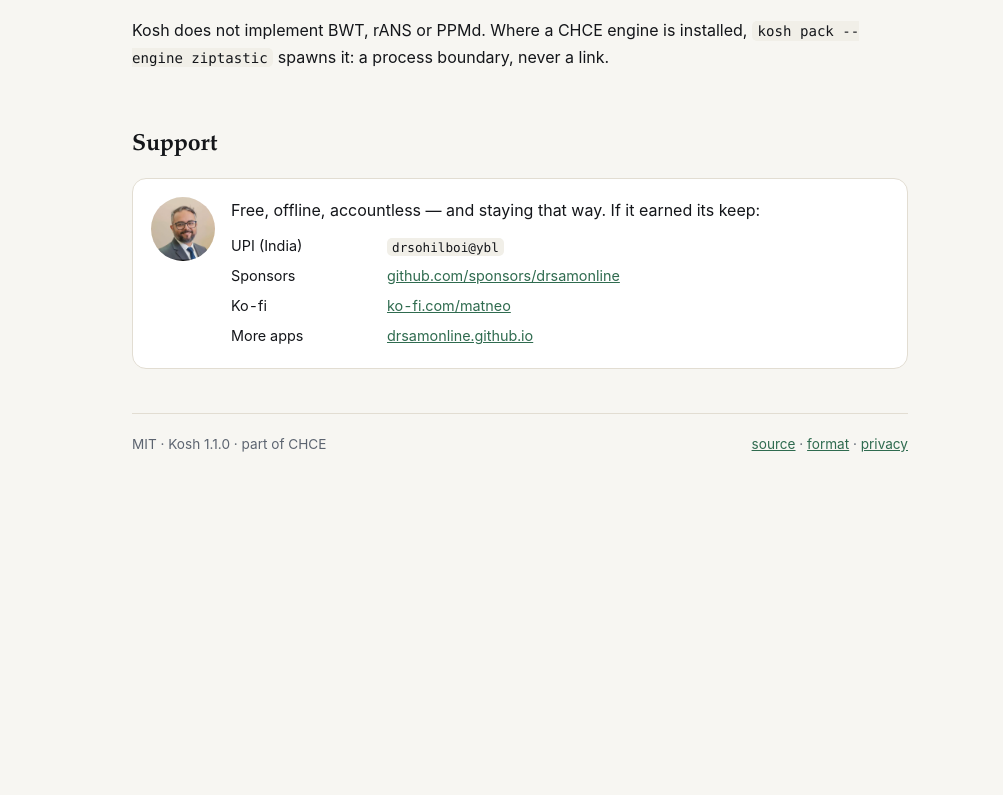
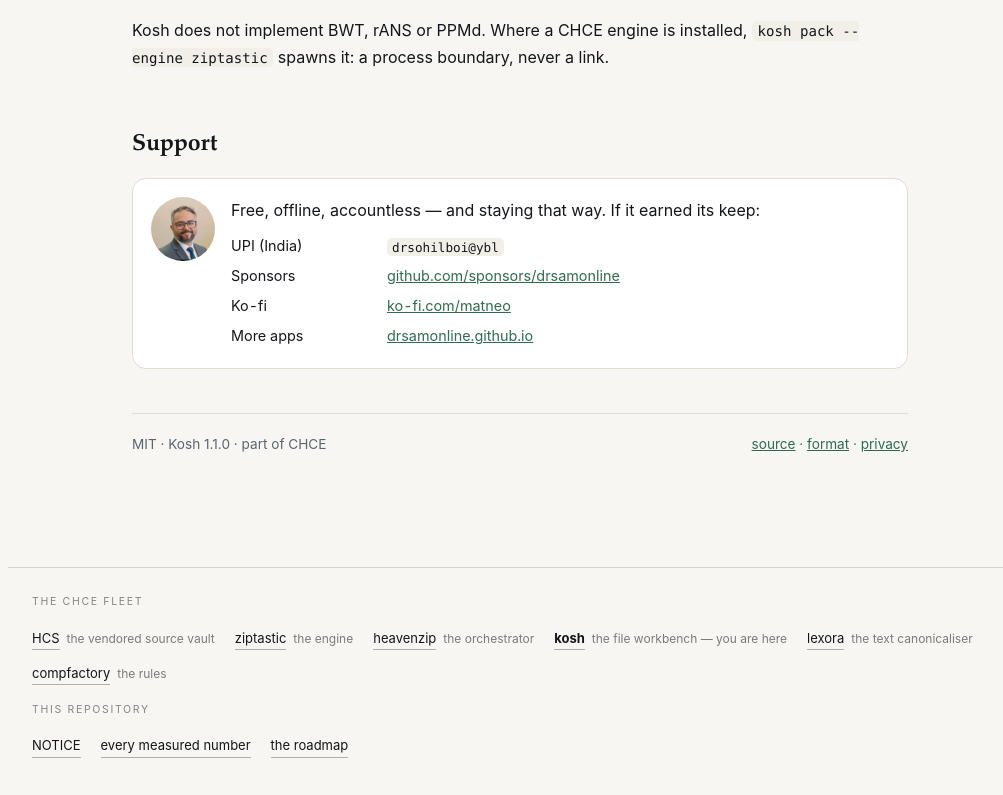
Before and after one commit to drsamonline/kosh, a plain HTML site: page docs/index.html in a window 1280 px wide. Shown: the part 2073-2868 px from the top of the page, without its empty margins (120-1123 px from the left). Before the commit the page ends 2568 px from the top, so only its background shows below. Drawn offline with Linux system fonts and the light colour scheme.

Commit message:
docs(page): the page was never served, and there was no way to the fleet
`docs/index.html` is a designed page — cards, a terminal transcript, a measured
table — and GitHub Pages serves this repository from the **root**, where there is
no `index.html`. So the page that exists has never been the page a visitor sees.

Two changes:

- a root `index.html` that redirects to `docs/`, with a plain link for anyone the
  refresh does not catch. The durable fix is to point Pages at `/docs`
  (Settings → Pages → source); this makes the page reachable without that, and
  says so in the file.
- the shared fleet nav (all six products, this one marked) and links to `NOTICE`,
  `docs/FINDINGS.md` and `docs/ROADMAP.md`.

Measured: `6 repos · 70 buttons · 0 label(s) under 4.5:1`.

```diff
--- a/docs/index.html
+++ b/docs/index.html
@@ -168,5 +168,41 @@
           <a href="https://github.com/drsamonline/kosh/blob/main/PRIVACY.md">privacy</a></span>
   </footer>
 </div>
+<!-- fleet-nav:start -->
+<nav class="fleetnav" aria-label="The CHCE fleet">
+  <div class="fleetnav-wrap">
+    <p class="fleetnav-label">The CHCE fleet</p>
+    <ul>
+      <li><a href="https://drsamonline.github.io/HCS/">HCS</a><span>the vendored source vault</span></li>
+      <li><a href="https://drsamonline.github.io/ziptastic/">ziptastic</a><span>the engine</span></li>
+      <li><a href="https://drsamonline.github.io/heavenzip/">heavenzip</a><span>the orchestrator</span></li>
+      <li><a href="https://drsamonline.github.io/kosh/" aria-current="page"><strong>kosh</strong></a><span>the file workbench — you are here</span></li>
+      <li><a href="https://drsamonline.github.io/lexora/">lexora</a><span>the text canonicaliser</span></li>
+      <li><a href="https://drsamonline.github.io/compfactory/">compfactory</a><span>the rules</span></li>
+    </ul>
+    <p class="fleetnav-label">This repository</p>
+    <ul>
+      <li><a href="https://github.com/drsamonline/kosh/blob/main/NOTICE">NOTICE</a></li>
+      <li><a href="https://github.com/drsamonline/kosh/blob/main/docs/FINDINGS.md">every measured number</a></li>
+      <li><a href="https://github.com/drsamonline/kosh/blob/main/docs/ROADMAP.md">the roadmap</a></li>
+    </ul>
+  </div>
+</nav>
+<style>
+  .fleetnav { margin: 72px auto 0; padding: 26px 24px 34px; max-width: 64rem;
+    border-top: 1px solid color-mix(in srgb, currentColor 16%, transparent);
+    color: inherit; font-size: 13px; line-height: 1.55; }
+  .fleetnav-wrap { display: flex; flex-direction: column; gap: 14px; }
+  .fleetnav-label { margin: 0; font-size: 10.5px; letter-spacing: .16em;
+    text-transform: uppercase; opacity: .5; }
+  .fleetnav ul { margin: 0; padding: 0; list-style: none; display: flex;
+    flex-wrap: wrap; gap: 6px 20px; }
+  .fleetnav li { display: flex; align-items: baseline; gap: 7px; }
+  .fleetnav a { color: inherit; text-decoration: none; padding-bottom: 1px;
+    border-bottom: 1px solid color-mix(in srgb, currentColor 32%, transparent); }
+  .fleetnav a:hover { border-bottom-color: currentColor; }
+  .fleetnav span { opacity: .55; font-size: 12px; }
+</style>
+<!-- fleet-nav:end -->
 </body>
 </html>
```
Also changed, not shown: index.html (added, +25 -0 lines).
